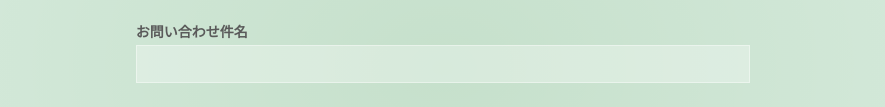
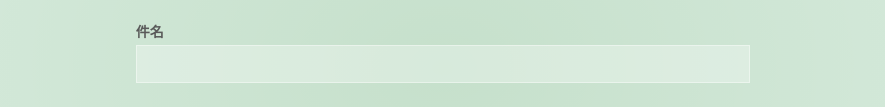
Before and after one commit to sarii0628/my_portfolio, a website: page index.html in a window 1280 px wide. Shown: the part 2090-2197 px from the top of the page, without its empty margins (197-1082 px from the left). Drawn offline with nearby package versions, Linux system fonts and the light colour scheme.

Commit message:
フォーム修正

```diff
--- a/index.html
+++ b/index.html
@@ -129,7 +129,7 @@
             <input type="text" name="entry.2005620554" id="textfield" required="required">
             <label for="email">メールアドレス</label>
             <input type="email" name="entry.1045781291" id="textfield2" required="required">
-            <label for="name">お問い合わせ件名</label>
+            <label for="name">件名</label>
             <input type="text" name="entry.104863215" id="textfield3" required="required">
             <label for="content">お問い合わせ内容</label>
             <textarea name="entry.839337160" id="textfield4" cols="30" rows="10" required="required"></textarea>
```
